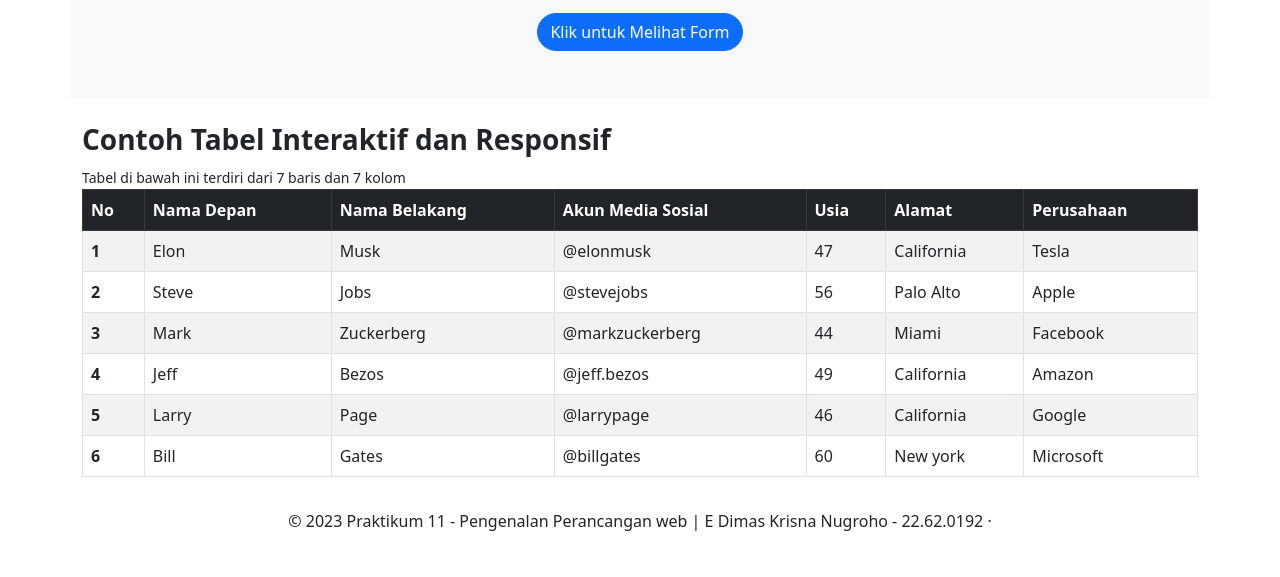
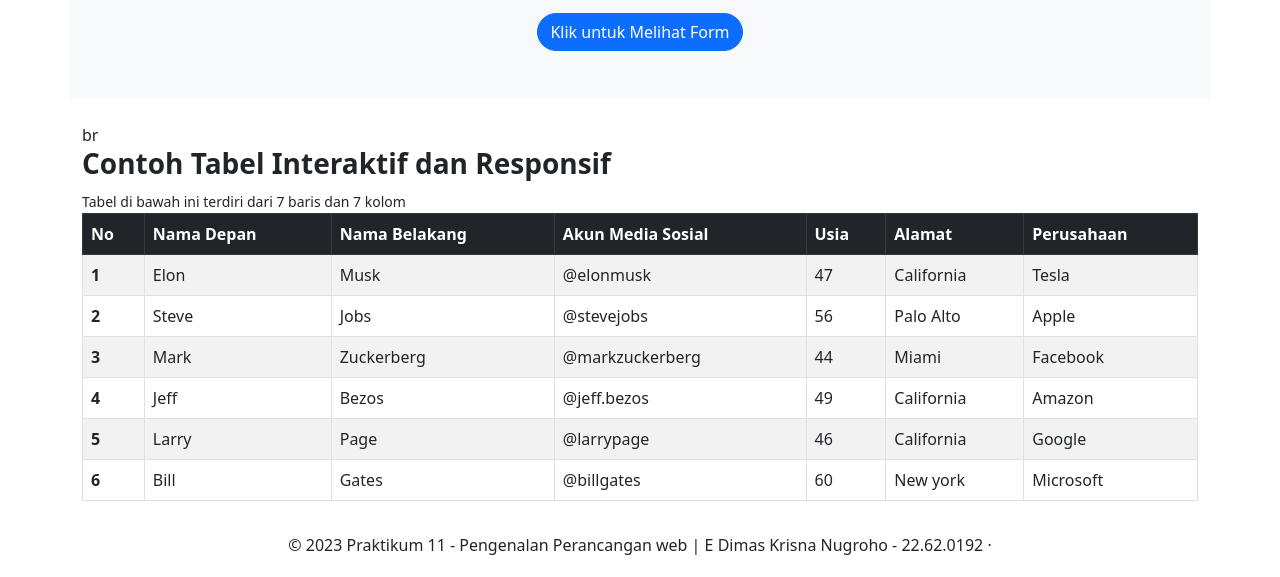
Before and after one commit to manueldhimas/project-bs5-form, a plain HTML site: page index.html in a window 1280 px wide. Shown: the part 223-800 px from the top of the page. Drawn offline with nearby package versions, Linux system fonts and the light colour scheme.

Commit message:
Update index.html

```diff
--- a/index.html
+++ b/index.html
@@ -32,7 +32,7 @@
             </div>
             <br><br>
         </div>
-    <div class="container"><br>
+    <div class="container"><br>br
         <h3><strong>Contoh Tabel Interaktif dan Responsif</strong></h3>
         <p style="margin: 0vi;"><small>Tabel di bawah ini terdiri dari 7 baris dan 7 kolom</small></p>
     </div>
```
